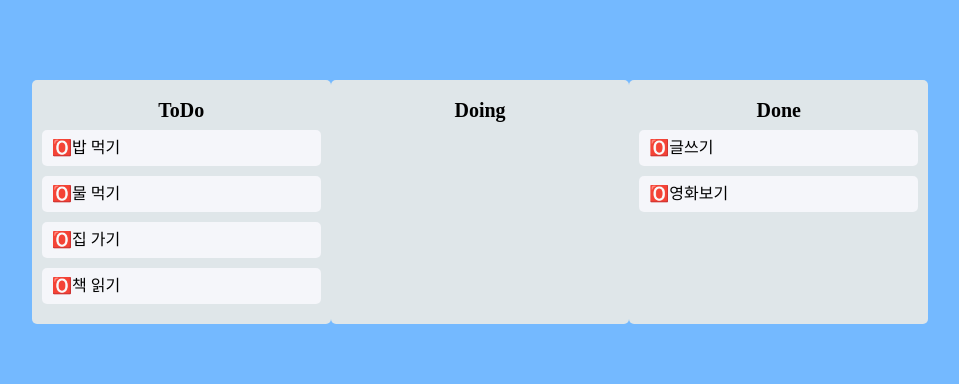
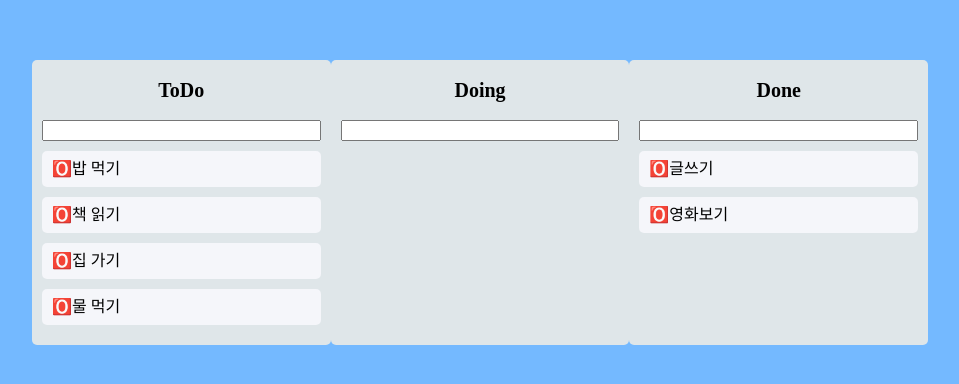
Before and after one commit to Insookim0702/trello, a React (Create React App) app: page / in a window 1280 px wide. Shown: the part 198-582 px from the top of the page, without its empty margins (160-1119 px from the left). Built offline with nearby package versions, Linux system fonts and the light colour scheme.

Commit message:
- 데이터 구조 변경에 따른 코드 변경.

```diff
--- a/src/components/Card.tsx
+++ b/src/components/Card.tsx
@@ -10,17 +10,18 @@ const Item = styled.div`
 `
 
 type Props = {
-  toDo: string
+  toDoId: string
+  toDoText: string
   idx: number
 }
 
-function Card ({ toDo, idx }: Props) {
+function Card ({ toDoId, toDoText, idx }: Props) {
   return (
-    <Draggable index={idx} draggableId={`${toDo}${idx}`}>
+    <Draggable index={idx} draggableId={`${toDoText}${toDoId}`}>
       {provided => (
         <Item ref={provided.innerRef} {...provided.draggableProps}>
           <span {...provided.dragHandleProps}>🅾️</span>
-          {toDo}
+          {toDoText}
         </Item>
       )}
     </Draggable>
--- a/src/components/List.tsx
+++ b/src/components/List.tsx
@@ -1,13 +1,9 @@
-import {
-  DragDropContext,
-  Draggable,
-  Droppable,
-  DropResult
-} from 'react-beautiful-dnd'
+import { Droppable } from 'react-beautiful-dnd'
 import styled from 'styled-components'
-import { IList } from '../recoil'
+import { AtomList, IList } from '../recoil'
 import Card from './Card'
 import { useForm } from 'react-hook-form'
+import { useRecoilState } from 'recoil'
 const ListWrapper = styled.div`
   background-color: #dfe6e9;
   width: 100%;
@@ -50,24 +46,66 @@ const Dropzone = styled.div<IDropzoneProp>`
       : ''};
 `
 
-function Input () {
+const Input = styled.input`
+  width: 100%;
+  box-sizing: border-box;
+`
+interface IForm {
+  task: string
+}
+const Form = styled.form`
+  padding-top: 10px;
+  padding-bottom: 10px;
+  width: 100%;
+  box-sizing: border-box;
+`
+
+const ListWrap = styled.div`
+  max-height: 80vh;
+  overflow-y: scroll;
+`
+const ErrMsg = styled.p`
+  color: hotpink;
+`
+function InputForm ({ type }: { type: string }) {
   const {
     register,
+    setValue,
     handleSubmit,
     formState: { errors }
   } = useForm()
-  function onSubmit () {}
+
+  const [list, setList] = useRecoilState(AtomList)
+  function onSubmit ({ task }: IForm) {
+    const newItem = {
+      id: new Date() + '',
+      text: task
+    }
+    setList(oldList => {
+      const idx = oldList.findIndex(item => item.type === type)
+      const newList = [...oldList]
+      const addList = JSON.parse(JSON.stringify(oldList[idx]))
+      addList.list.push(newItem)
+      newList.splice(idx, 1, addList)
+      return newList
+    })
+    setValue('task', '')
+  }
   return (
-    <form onSubmit={handleSubmit(onSubmit)}>
-      <input type='text' {...register('')} />
-      {errors ? <span></span> : null}
-    </form>
+    <Form onSubmit={handleSubmit(onSubmit)}>
+      <Input
+        type='text'
+        {...register('task', { required: 'input your task.' })}
+      />
+      {errors.task ? <ErrMsg>{errors.task.message}</ErrMsg> : null}
+    </Form>
   )
 }
 function List ({ listInfo }: Props) {
   return (
     <ListWrapper>
       <Title>{listInfo.type}</Title>
+      <InputForm type={listInfo.type} />
       <Droppable droppableId={`${listInfo.type}`}>
         {(provided, snapshot) => (
           <Dropzone
@@ -76,10 +114,19 @@ function List ({ listInfo }: Props) {
             ref={provided.innerRef}
             {...provided.droppableProps}
           >
-            {listInfo.list.map((toDo, idx) => {
-              return <Card toDo={toDo} key={idx} idx={idx} />
-            })}
-            {provided.placeholder}
+            <ListWrap>
+              {listInfo.list.map((task, idx) => {
+                return (
+                  <Card
+                    toDoId={task.id}
+                    toDoText={task.text}
+                    key={idx}
+                    idx={idx}
+                  />
+                )
+              })}
+              {provided.placeholder}
+            </ListWrap>
           </Dropzone>
         )}
       </Droppable>
--- a/src/recoil.ts
+++ b/src/recoil.ts
@@ -2,14 +2,33 @@ import { atom, selector } from 'recoil'
 
 export interface IList {
   type: string
-  list: string[]
+  list: IListItem[]
+}
+
+export interface IListItem {
+  id: string
+  text: string
 }
 export const AtomList = atom<IList[]>({
   key: 'List',
   default: [
-    { type: 'ToDo', list: ['밥 먹기', '물 먹기', '집 가기', '책 읽기'] },
+    {
+      type: 'ToDo',
+      list: [
+        { id: '0', text: '밥 먹기' },
+        { id: '1', text: '책 읽기' },
+        { id: '2', text: '집 가기' },
+        { id: '3', text: '물 먹기' }
+      ]
+    },
     { type: 'Doing', list: [] },
-    { type: 'Done', list: ['글쓰기', '영화보기'] }
+    {
+      type: 'Done',
+      list: [
+        { id: '4', text: '글쓰기' },
+        { id: '5', text: '영화보기' }
+      ]
+    }
   ]
 })
 
```
